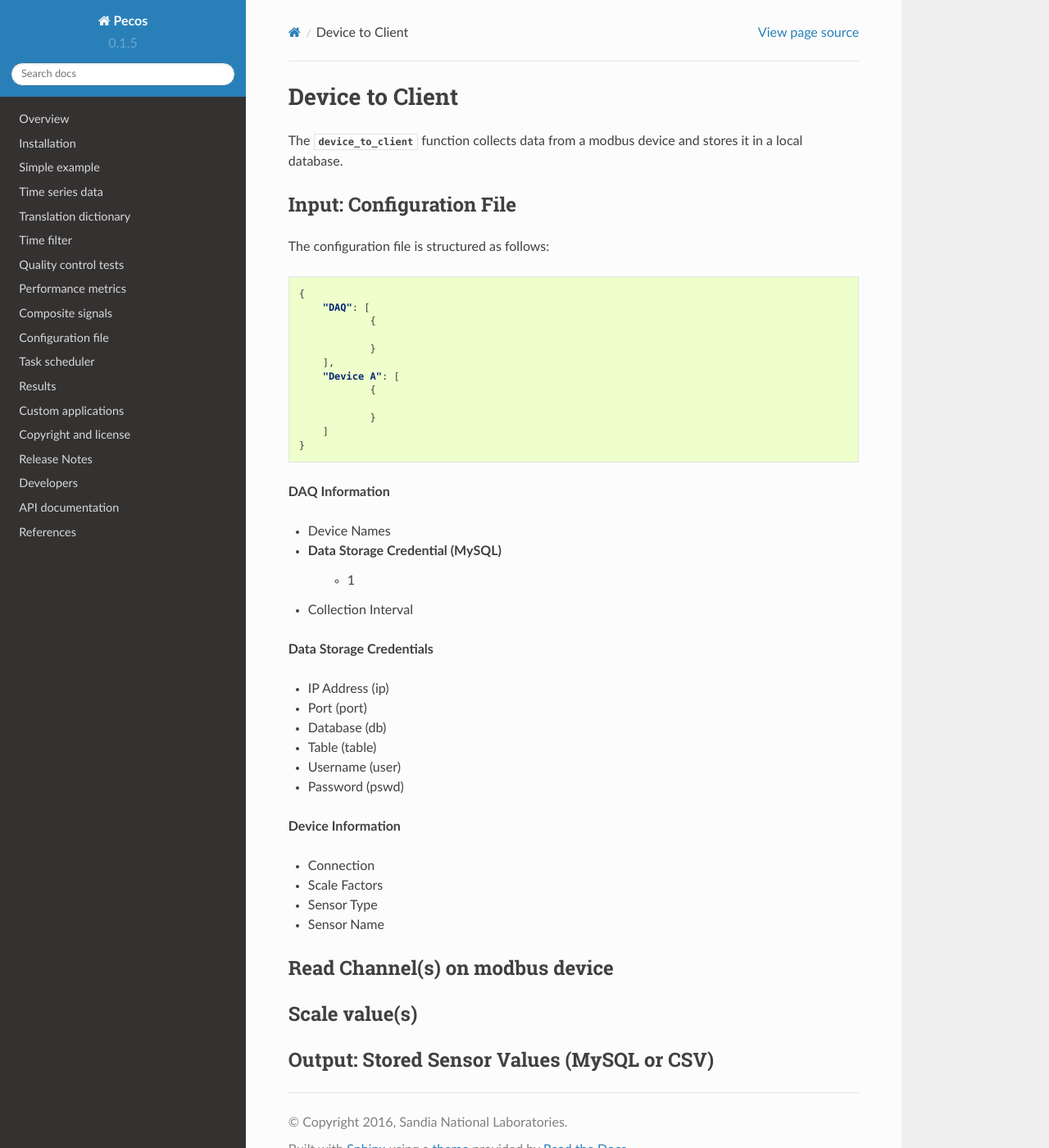
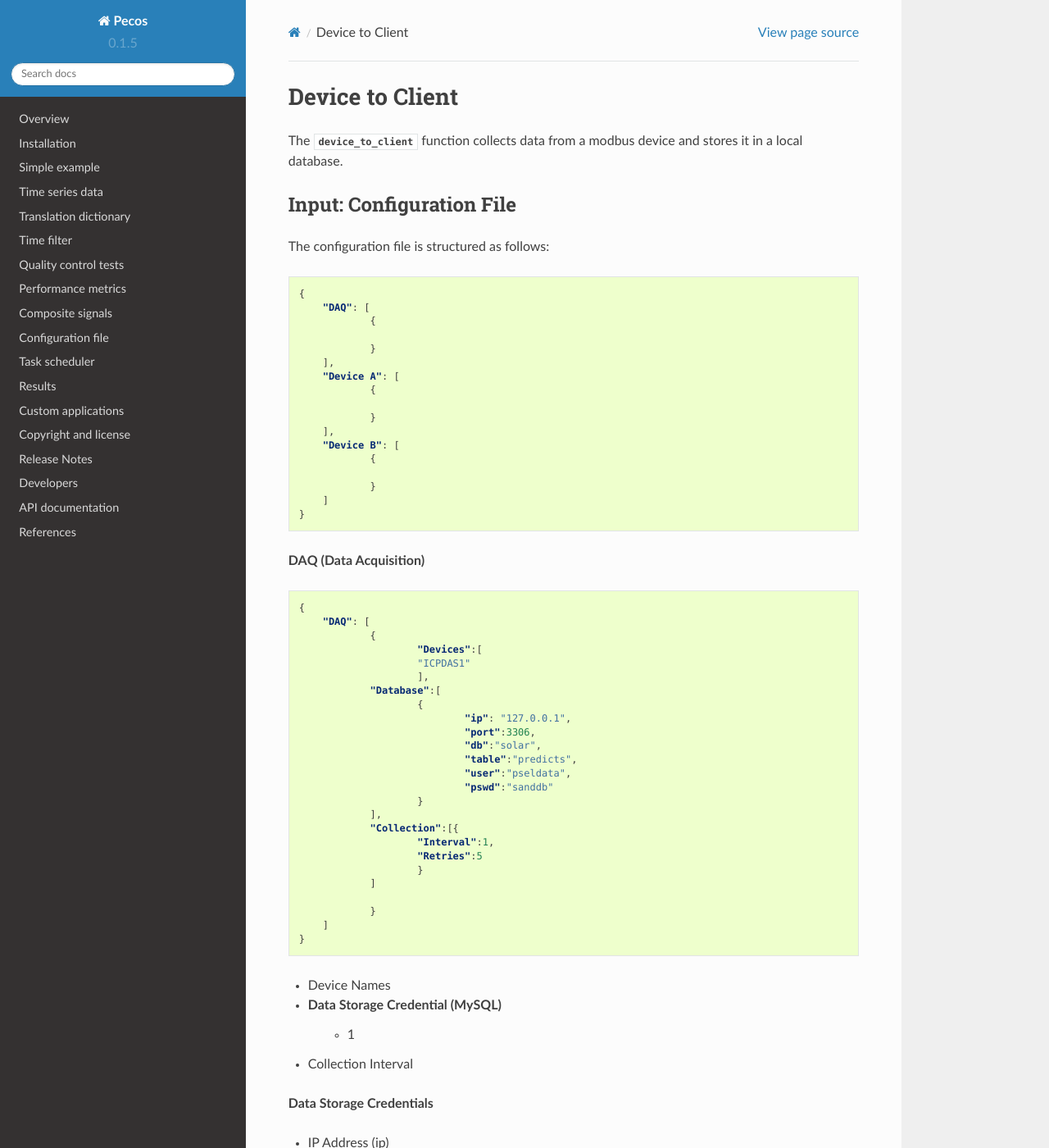
Before and after one commit to sjanzou/pecos, a Sphinx documentation site: the page built from documentation/devicetoclient.rst, in a window 1280 px wide and 1400 px high. Shown: the whole window at 82% size. Built offline with Sphinx 7.4.7 and the Read the Docs theme 2.0.0, drawn with Linux system fonts in a browser that asks for light colours.

Commit message:
add devicetoclient

```diff
--- a/documentation/devicetoclient.rst
+++ b/documentation/devicetoclient.rst
@@ -21,11 +21,44 @@ The configuration file is structured as follows:
         	{
 
         	}
+        ],
+        "Device B": [
+        	{
+
+        	}
         ]
     }
 
 
-**DAQ Information**
+**DAQ (Data Acquisition)**
+
+.. code-block:: json
+
+    {
+        "DAQ": [
+        	{
+        		"Devices":[
+    			"ICPDAS1"
+    			],
+    		"Database":[
+    			{
+    				"ip": "127.0.0.1",
+    				"port":3306,
+    				"db":"solar",
+    				"table":"predicts",
+    				"user":"pseldata",
+    				"pswd":"sanddb"
+    			}
+    		],
+    		"Collection":[{
+    			"Interval":1,
+    			"Retries":5
+    			}
+    		]
+
+        	}
+        ]
+    }
 
 * Device Names
 * Data Storage Credential (MySQL)
```
